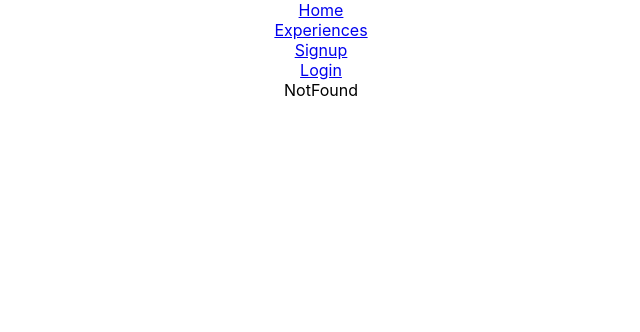
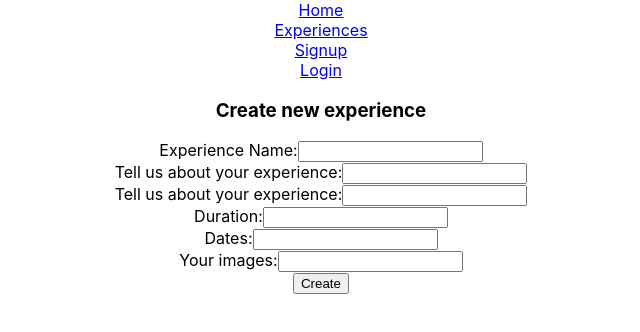
Before and after one commit to juvialoayza/final-project-client, a React (Create React App) app: page /profile/edit/new-experience in a window 1280 px wide. Shown: the top 332 px of the page, without its empty margins (319-959 px from the left). Built offline with nearby package versions, Linux system fonts and the light colour scheme; no server answers.

Commit message:
formulario experiencia creado a falta de detalles

```diff
--- a/src/App.js
+++ b/src/App.js
@@ -26,7 +26,7 @@ function App() {
         <Route path="/login" element={<Login />} />
         <Route path="/profile" element={<ProfileDetails/>} />
         <Route path="/profile/edit" element={<ProfileEdit/>} />
-        <Route path="/experiences/experienceCreate" element={<ExperienceCreate/>} />
+        <Route path="/profile/edit/new-experience" element={<ExperienceCreate/>} />
         <Route path="/experiences" element={<ExperienceList/>}/>
         <Route path="/experiences/:experienceId" element={<ExperienceDetail/>}/>
         <Route path="/experiences/placesList" element={<PlacesList/>}/>
--- a/src/components/AddItinerary.jsx
+++ b/src/components/AddItinerary.jsx
@@ -4,6 +4,9 @@ import {createItineraryService} from '../services/itinerary.services'
 
 function ItineraryCreate() {
   const [itineraryList, setItineraryList] = useState([])
+  const [isFetching, setIsFetching] = useState(true)
+
+
 
   useEffect(()=> {
     getItinerary()
--- a/src/components/Navbar.jsx
+++ b/src/components/Navbar.jsx
@@ -23,6 +23,9 @@ function Navbar() {
           <div className='items-menu'>
           <NavLink to="/experiences">Experiences</NavLink>
           </div>
+          <div className='items-menu'>
+          <NavLink to="/my-itinary">Next Trip</NavLink>
+          </div>
           <button onClick={handleLogout}>Logout</button>
         </div>
       ) : (
--- a/src/pages/ExperienceCreate.jsx
+++ b/src/pages/ExperienceCreate.jsx
@@ -2,25 +2,50 @@ import React from 'react'
 import {useEffect} from 'react'
 import {useState} from 'react'
 import {useNavigate, useParams} from 'react-router-dom'
-import {createExperienceService, experienceListService} from '../services/experience.services'
+import {createExperienceService} from '../services/experience.services'
 
 
-function ExperienceCreate() {
-  const [placesList, setPlacesList] = useState([])
+function ExperienceCreate(props) {
+  const [nameInput, setNameInput] = useState("")
+  const [descriptionInput, setDescriptionInput] = useState("")
+  const [creatorInput, setCreatorInput] = useState()
+  const [placeInput, setPlaceInput] = useState("")
+  const [priceInput, setPriceInput] = useState("")
+  const [durationInput, setDurationInput] = useState("")
+  const [dateInput, setDateInput] = useState("")
+  const [photoexperienceInput, setPhotoexperienceInput] = useState("")
 
-  useEffect(() => {
-  getPlaces()
-  }, [])
+  const handleNameChange = (event) => setNameInput(event.target.value)
+  const handleDescriptionChange = (event) => setDescriptionInput(event.target.value)
+  const handleCreatorChange = (event) => setCreatorInput(event.target.value)
+  const handlePlaceChange = (event) => setPlaceInput(event.target.value)
+  const handlePriceChange = (event) => setPriceInput(event.target.value)
+  const handleDurationChange = (event) => setDurationInput(event.target.value)
+  const handleDateChange = (event) => setDateInput(event.target.value)
+  const handlePhotoexperienceChange = (event) => setPhotoexperienceInput(event.target.value)
 
-  const getPlaces = async () => {
-    try {
-        const response = await experienceListService()
-        console.log(response)
-        setPlacesList(response.data)
-    }catch(error) {
-        console.log(error)
-    }
+const handleSubmit = async (event) => {
+  event.preventDefault()
+
+  const newExperience= {
+    name: nameInput,
+    description: descriptionInput,
+    creator: creatorInput,
+    place: placeInput,
+    price: priceInput,
+    duration: durationInput,
+    date: dateInput,
+    photoexperience: photoexperienceInput
   }
+  try {
+    await createExperienceService(newExperience)
+    navigate("/profile")
+
+  } catch(error) {
+    console.log(error)
+  }
+}
+
 
 
   return (
@@ -28,13 +53,24 @@ function ExperienceCreate() {
         <h3>Create new experience</h3>
         <form>
             <label htmlFor="name">Experience Name:</label>
-            {/* <input type="text" name="name" value={nameInput} onChange={nameChange} /> */}
+            <input type="text" name="name" value={nameInput} onChange={handleNameChange} />
             <br />
-            <label htmlFor="category">Category:</label>
-            <select name="category">
-            <option value="">Choose category:</option>
-
-            </select>
+            <label htmlFor="description">Tell us about your experience:</label>
+            <input type="text" name="description" value={descriptionInput} onChange={handleDescriptionChange} />
+            <br />
+            <label htmlFor="place">Tell us about your experience:</label>
+            <input type="text" name="place" value={placeInput} onChange={handlePlaceChange} />
+            <br />
+            <label htmlFor="duration">Duration:</label>
+            <input type="text" name="duration" value={durationInput} onChange={handleDurationChange} />
+            <br />
+            <label htmlFor="date">Dates:</label>
+            <input type="text" name="date" value={dateInput} onChange={handleDateChange} />
+            <br />
+            <label htmlFor="photoexperience">Your images:</label>
+            <input type="text" name="photoexperience" value={photoexperienceInput} onChange={handlePhotoexperienceChange} />
+            <br />
+            <button onClick={handleSubmit}>Create</button>
         </form>
     </div>
   )
--- a/src/pages/Login.jsx
+++ b/src/pages/Login.jsx
@@ -33,7 +33,7 @@ function Login() {
       localStorage.setItem("authToken", response.data.authToken)
 
       authenticatorUser()
-      navigate("/profile")
+      navigate("/")
 
 
     } catch (error) {
--- a/src/pages/ProfileDetails.jsx
+++ b/src/pages/ProfileDetails.jsx
@@ -53,6 +53,7 @@ function Profile() {
 
     <button onClick={handleDelete}>Delete</button>
       <Link to={"/profile/edit"}><button>Update</button></Link>
+      <Link to={"/profile/edit/new-experience"}><button>Create Experience</button></Link>
 
 
       <div>
```
Also changed, not shown: 1 other file (tests, documents, lock files or other folders).
